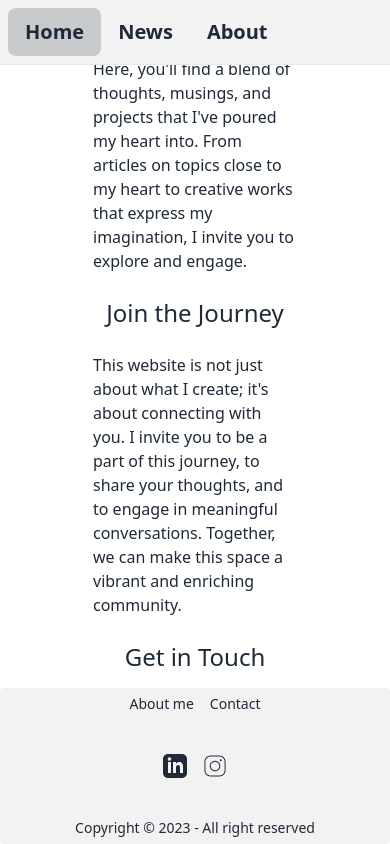
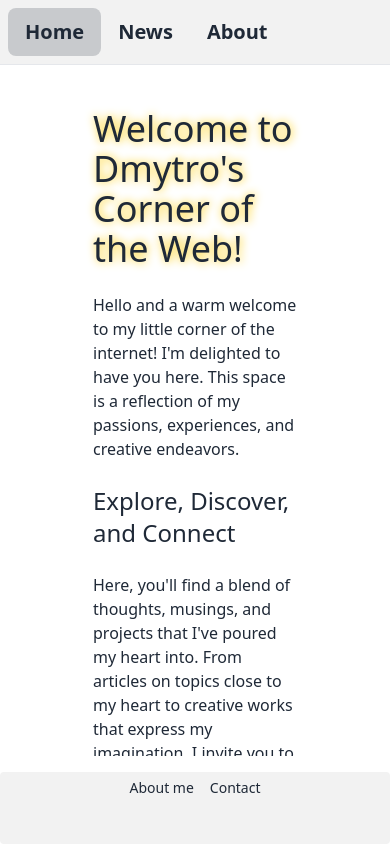
Before and after one commit to BattleBeaver/timespender, a Next.js app: page / in a window 390 px wide. Built offline with nearby package versions, Linux system fonts and the light colour scheme.

Commit message:
responsive grid

```diff
--- a/src/app/(news)/layout.tsx
+++ b/src/app/(news)/layout.tsx
@@ -6,5 +6,9 @@ export const metadata: Metadata = {
 };
 
 export default function NewsLayout({ children }: ChildrenProps) {
-  return <div className="flex">{children}</div>;
+  return (
+    <div className="flex w-full h-full justify-center items-center p-3">
+      {children}
+    </div>
+  );
 }
--- a/src/app/(news)/news/page.tsx
+++ b/src/app/(news)/news/page.tsx
@@ -160,7 +160,7 @@ const exampleOutput = {
 
 const NewsPage = () => {
   return (
-    <div className="w-screen overflow-y-hidden flex flex-col">
+    <div className="w-10/12 h-full grid grid-cols-1 md:grid-cols-2 lg:grid-cols-3 gap-y-4 gap-x-1">
       {exampleOutput.articles.map((article, ardicleIdx) => {
         return <NewsCard key={ardicleIdx} {...article} />;
       })}
--- a/src/app/layout.tsx
+++ b/src/app/layout.tsx
@@ -12,7 +12,7 @@ export const metadata: Metadata = {
 export default function RootLayout({ children }: ChildrenProps) {
   return (
     <html lang="en">
-      <body className="h-screen flex flex-col justify-between overflow-hidden">
+      <body className="h-screen flex flex-col justify-between overflow-hidden gap-4">
         <div className="sticky">
           <Navigation />
         </div>
--- a/src/app/page.tsx
+++ b/src/app/page.tsx
@@ -1,6 +1,6 @@
 export default function Home() {
   return (
-    <div className="flex items-center justify-center p-7 flex-col w-8/12 gap-6">
+    <div className="flex items-center p-7 flex-col w-8/12 gap-6 h-full">
       <h1 className="text-4xl" style={{ textShadow: "#FC0 1px 0 10px" }}>
         Welcome to Dmytro&apos;s Corner of the Web!
       </h1>
--- a/src/components/Footer.tsx
+++ b/src/components/Footer.tsx
@@ -3,7 +3,7 @@ import React from "react";
 
 const Footer = () => {
   return (
-    <footer className="footer footer-center p-1.5 bg-base-200 text-base-content rounded">
+    <footer className="footer footer-center p-1.5 bg-base-200 text-base-content rounded h-25">
       <nav className="grid grid-flow-col gap-4">
         <Link href="/about" className="link link-hover">
           About me
@@ -13,7 +13,7 @@ const Footer = () => {
         </Link>
       </nav>
       <nav>
-        <div className="grid grid-flow-col gap-4">
+        <div className=" grid-flow-col gap-4 hidden md:grid">
           <Link href="https://www.linkedin.com/in/dmytro-shchepinskyi-349a38214/">
             <svg
               xmlns="http://www.w3.org/2000/svg"
@@ -38,7 +38,7 @@ const Footer = () => {
           </Link>
         </div>
       </nav>
-      <aside>
+      <aside className="hidden md:flex">
         <p>Copyright © 2023 - All right reserved</p>
       </aside>
     </footer>
--- a/src/components/NewsCard.tsx
+++ b/src/components/NewsCard.tsx
@@ -4,7 +4,7 @@ import React from "react";
 
 const NewsCard = (data: NewsItem) => {
   return (
-    <div className="card w-96 bg-base-100 shadow-xl">
+    <div className="card w-72 md:w-96 bg-base-100 shadow-xl border">
       <figure>
         <img src={data.image} />
       </figure>
```
